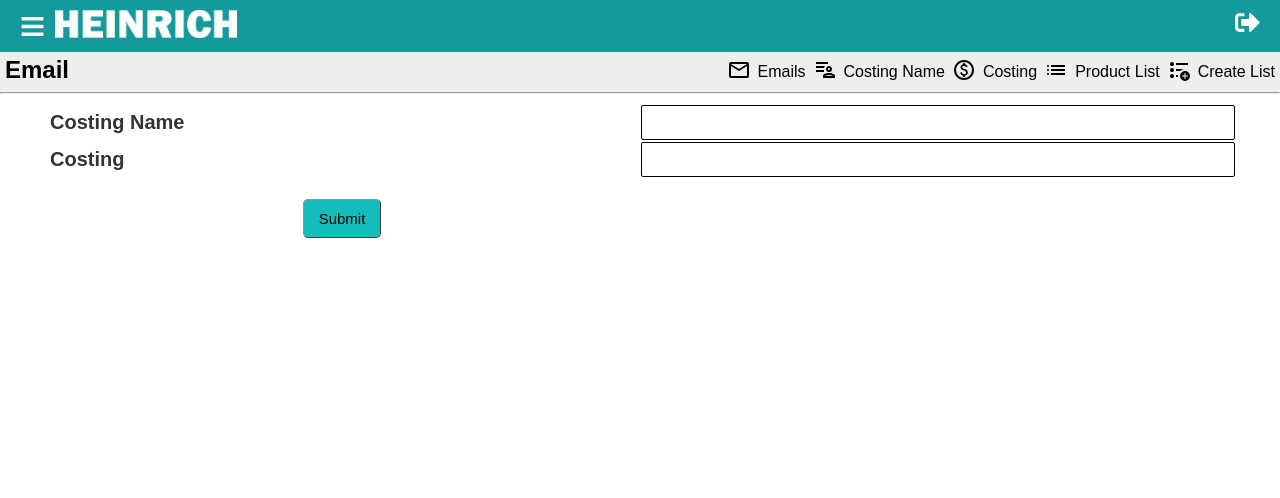
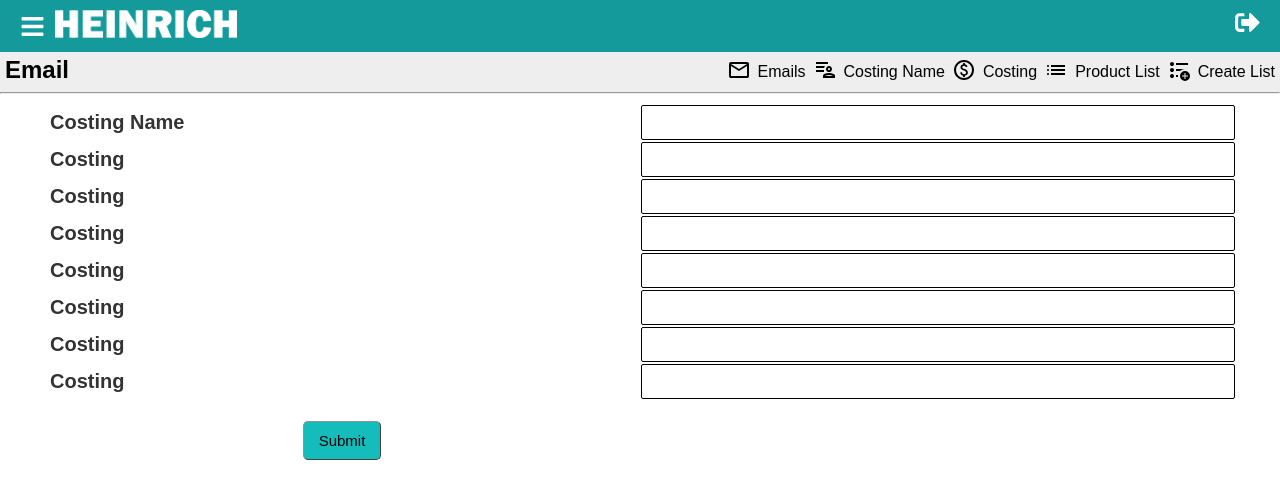
Before and after one commit to Imvikas021/frontend_erp, a React (Create React App) app: page /email/costing in a window 1280 px wide. Shown: the top 498 px of the page. Built offline with nearby package versions, Linux system fonts and the light colour scheme; no server answers; sample sign-in values are in the browser's storage.

Commit message:
costing updated

```diff
--- a/src/components/pages/Costing.js
+++ b/src/components/pages/Costing.js
@@ -37,6 +37,18 @@ function Costing() {
         <input type='text' name='costing_name' onChange={handleChange}/>
         <label>Costing</label>
         <input type='text' name='costing' onChange={handleChange}/>
+          <label>Costing</label>
+        <input type='text' name='costing' onChange={handleChange}/>
+          <label>Costing</label>
+        <input type='text' name='costing' onChange={handleChange}/>
+          <label>Costing</label>
+        <input type='text' name='costing' onChange={handleChange}/>
+          <label>Costing</label>
+        <input type='text' name='costing' onChange={handleChange}/>
+          <label>Costing</label>
+        <input type='text' name='costing' onChange={handleChange}/>
+          <label>Costing</label>
+        <input type='text' name='costing' onChange={handleChange}/>
           <button id='submit' type='submit'>Submit</button>
       </form>
     </div>
```
